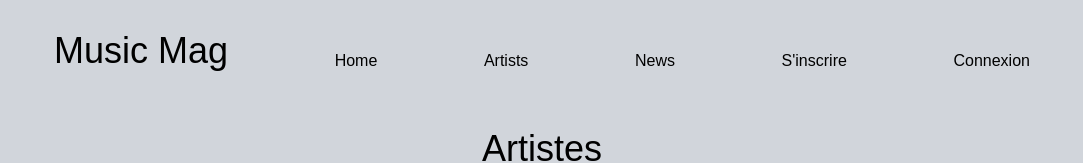
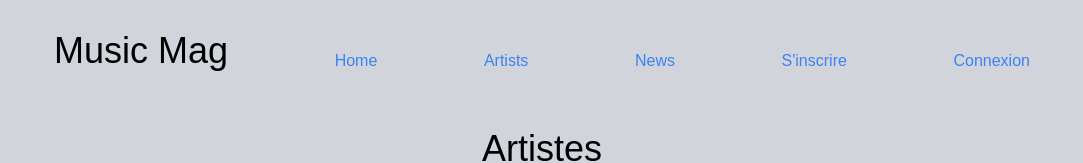
Before and after one commit to OwenCoogan/music_mag_vueJS, a Vue app: page /artists in a window 1280 px wide. Shown: the top 163 px of the page, without its empty margins (98-1181 px from the left). Built offline with nearby package versions, Linux system fonts and the light colour scheme; data requests are answered from the project's data file.

Commit message:
adding style

```diff
--- a/src/components/ui-elements/Header.vue
+++ b/src/components/ui-elements/Header.vue
@@ -2,11 +2,11 @@
     <header>
         <nav class="flex items-center justify-between flex-wrap bg-teal p-6">
           <h1> Music Mag </h1>
-          <router-link to="/">Home</router-link>
-          <router-link to="/artists">Artists</router-link>
-          <router-link to="/articles">News</router-link>
-          <router-link to="/register">S'inscrire</router-link>
-          <router-link to="/login">Connexion</router-link>
+          <router-link class="text-blue-500 hover:text-blue-800" to="/">Home</router-link>
+          <router-link  class="text-blue-500 hover:text-blue-800" to="/artists">Artists</router-link>
+          <router-link class="text-blue-500 hover:text-blue-800" to="/articles">News</router-link>
+          <router-link  class="text-blue-500 hover:text-blue-800" to="/register">S'inscrire</router-link>
+          <router-link class="text-blue-500 hover:text-blue-800" to="/login">Connexion</router-link>
         </nav>
     </header>
 </template>
```
